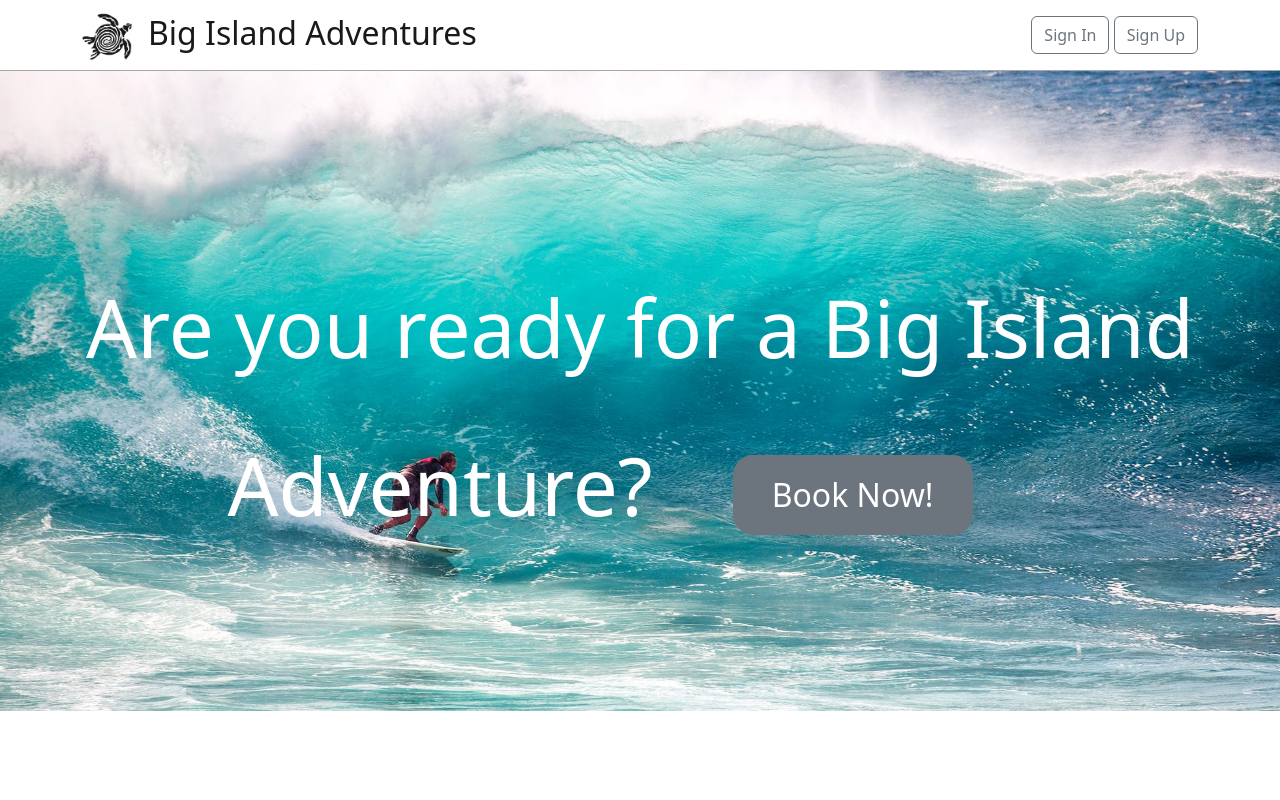
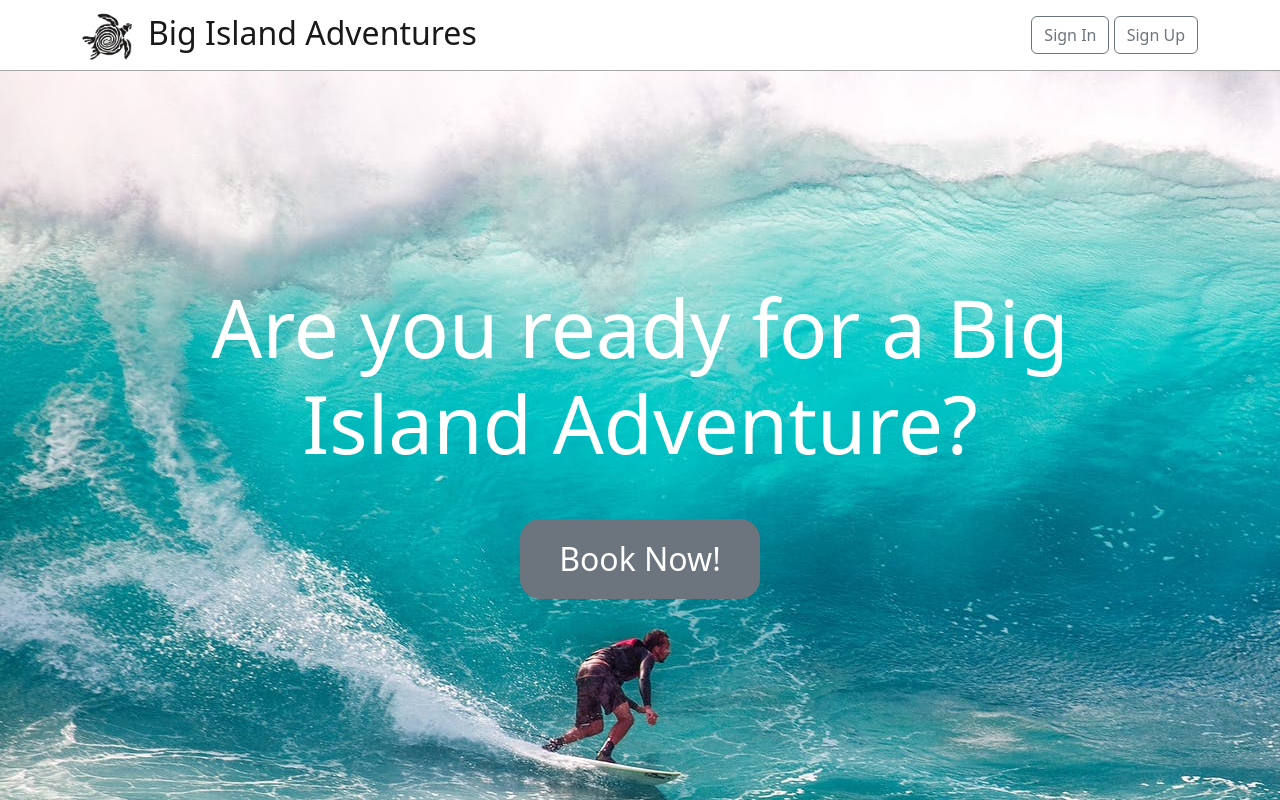
Before and after one commit to wich229/big_island_adventures_front_end, a React (Create React App) app: page / in a window 1280 px wide. Shown: the top 800 px of the page. Built offline with nearby package versions, Linux system fonts and the light colour scheme; no server answers.

Commit message:
fixed styling issues

```diff
--- a/src/components/EventCard.css
+++ b/src/components/EventCard.css
@@ -1,8 +1,11 @@
 .event-card-img{
-    border-top-left-radius: 15px;
-    border-top-right-radius: 15px;
+    border-radius: 15px;
+    margin: 0 auto;
+    margin-top: .75rem;
+    width: 90%;
 }
 
 .event-card{
     border-radius: 15px;
+    margin: 1rem;
 }
--- a/src/pages/Home.css
+++ b/src/pages/Home.css
@@ -4,13 +4,15 @@
     overflow: hidden;
 }
 
-.home-image {
+.home-container{
+    background-image: url("../images/pexels-photo-416676.jpeg");
+    background-repeat: no-repeat;
     object-fit: cover;
     width: 100%;
+    height: 100%;
 }
 
 .book-now-button{
-    margin: 5rem;
     width: 15rem;
     height:5rem;
     border-radius: 20px;
@@ -21,11 +23,6 @@
     font-size: 80px;
     color: white;
     text-align: center;
-    position: absolute;
-    top: 10rem;
-    bottom: 0;
-    left: 0;
-    right: 0;
-    height: fit-content;
-    margin: auto;
+    margin-top: 10rem;
+    padding: 10rem 10rem 0 10rem;
 }
--- a/src/pages/Home.js
+++ b/src/pages/Home.js
@@ -6,16 +6,14 @@ import Button from "react-bootstrap/Button";
 import bg from "../images/pexels-photo-416676.jpeg"
 
 const Home = () => (
-  <main>
+  <main className="home-container">
     <article className="image-with-bookingButton text-center">
-    <img className="home-image" src={bg} alt="surfer riding a huge wave"/>
-    <h1 className="home-title mb-5 mt-5">Are you ready for a Big Island Adventure?
+    <h1 className="home-title mb-5 mt-5">Are you ready for a Big Island Adventure?</h1>
     <Link to="/events">
       <Button className="book-now-button" variant="secondary">
         Book Now!
       </Button>
     </Link>
-    </h1>
     </article>
   </main>
 );
```
